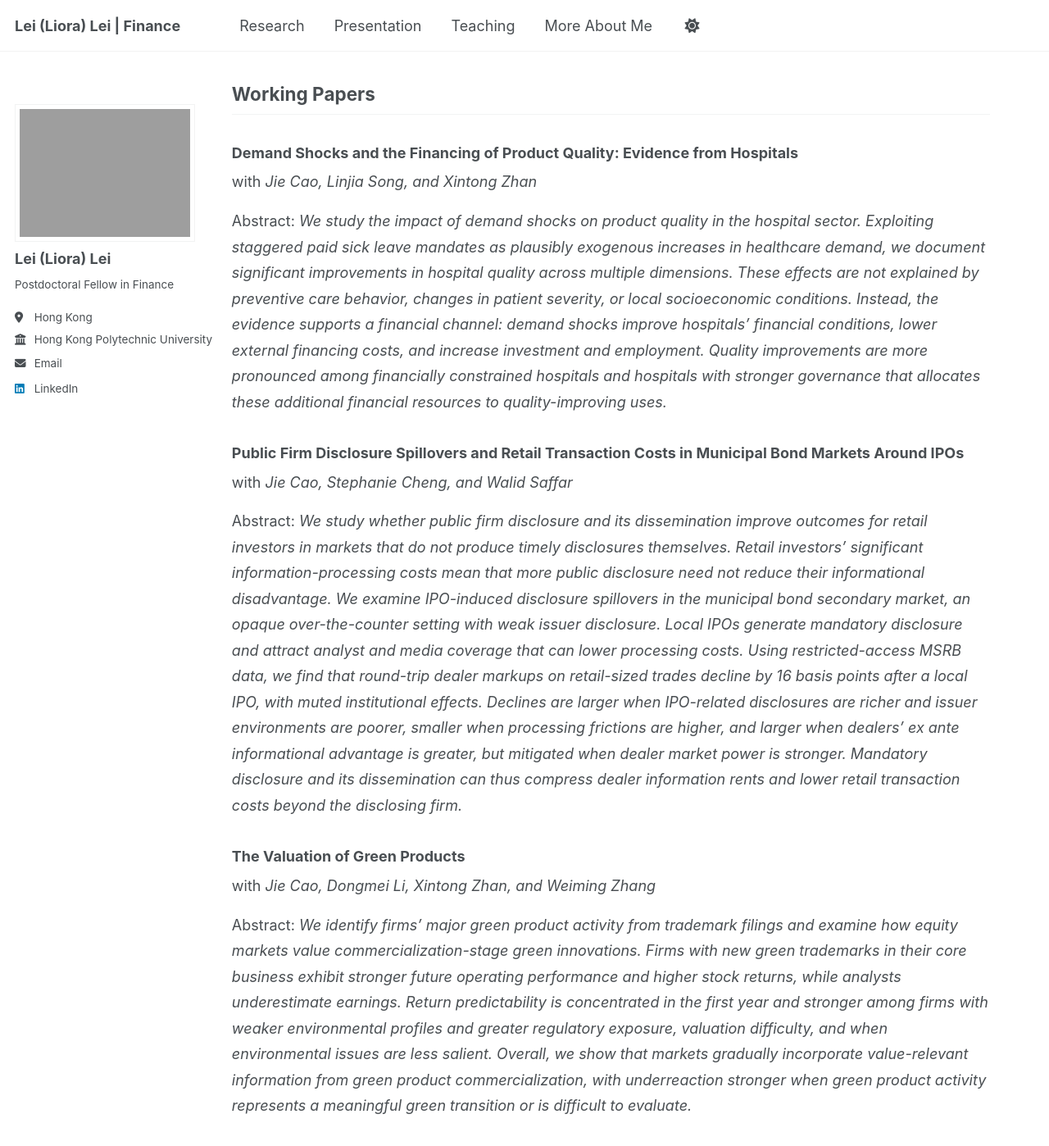
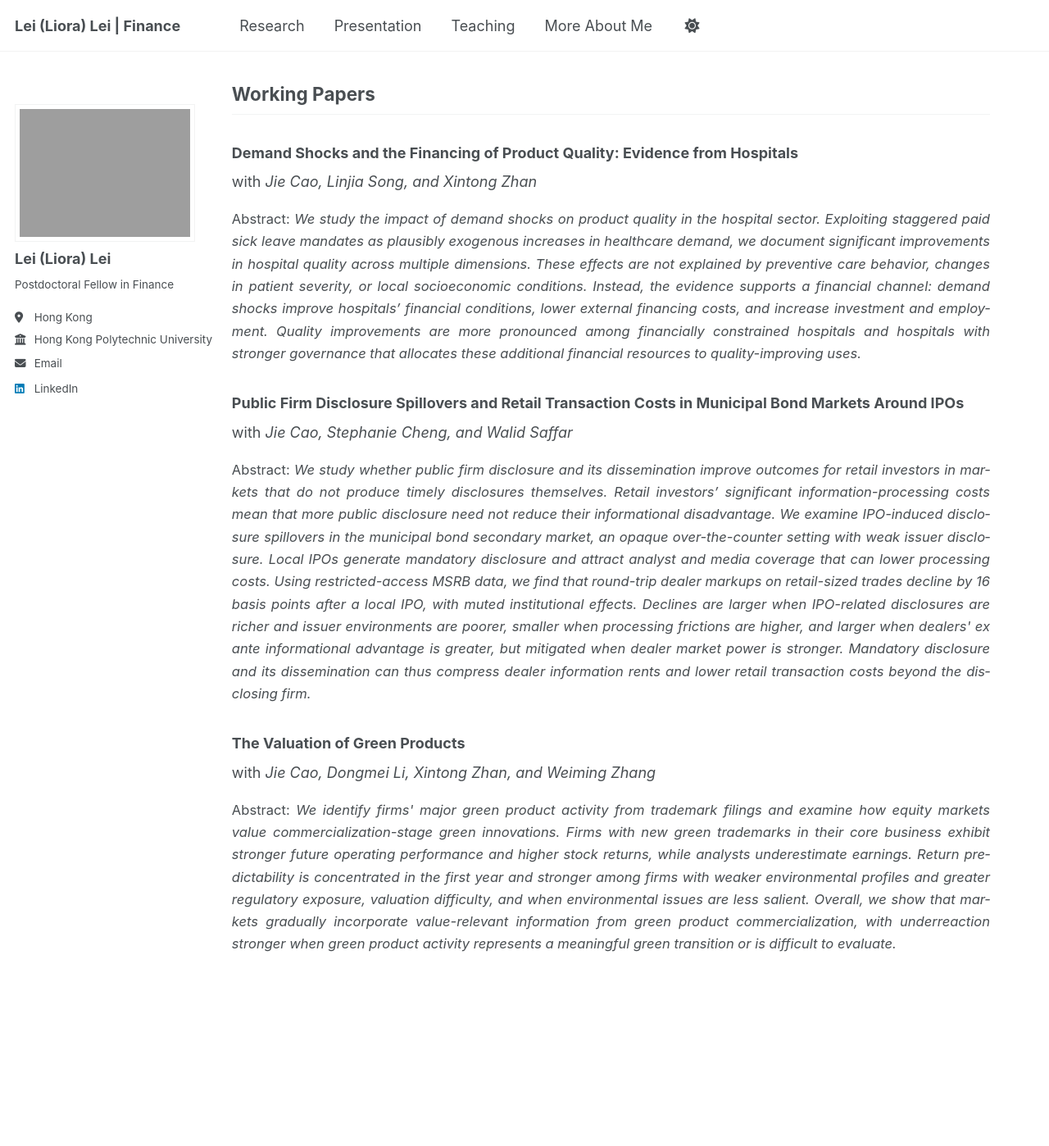
Before and after one commit to Liora-Lei/Lei-Lei, a Jekyll site: the page built from _pages/about.md, in a window 1280 px wide and 1400 px high, scrolled down 732 px. Shown: the whole window at 82% size. Built offline with Jekyll 4.4.1, drawn with Linux system fonts in a browser that asks for light colours; a script that is not in the unit is left out.

Commit message:
Make working paper abstracts smaller and justified

```diff
--- a/_includes/head/custom.html
+++ b/_includes/head/custom.html
@@ -64,6 +64,14 @@
   margin-bottom: 0.9em;
 }
 
+/* Working paper abstracts on the homepage and Research page. */
+.page__content .paper-abstract {
+  font-size: 0.92em;
+  line-height: 1.65;
+  text-align: justify;
+  hyphens: auto;
+}
+
 /* 表格也稍微放宽一些 */
 .page__content table {
   width: 100%;
--- a/_includes/working-papers.md
+++ b/_includes/working-papers.md
@@ -2,16 +2,16 @@
 
 with *Jie Cao, Linjia Song, and Xintong Zhan*
 
-Abstract: *We study the impact of demand shocks on product quality in the hospital sector. Exploiting staggered paid sick leave mandates as plausibly exogenous increases in healthcare demand, we document significant improvements in hospital quality across multiple dimensions. These effects are not explained by preventive care behavior, changes in patient severity, or local socioeconomic conditions. Instead, the evidence supports a financial channel: demand shocks improve hospitals’ financial conditions, lower external financing costs, and increase investment and employment. Quality improvements are more pronounced among financially constrained hospitals and hospitals with stronger governance that allocates these additional financial resources to quality-improving uses.*
+<p class="paper-abstract" lang="en">Abstract: <em>We study the impact of demand shocks on product quality in the hospital sector. Exploiting staggered paid sick leave mandates as plausibly exogenous increases in healthcare demand, we document significant improvements in hospital quality across multiple dimensions. These effects are not explained by preventive care behavior, changes in patient severity, or local socioeconomic conditions. Instead, the evidence supports a financial channel: demand shocks improve hospitals’ financial conditions, lower external financing costs, and increase investment and employment. Quality improvements are more pronounced among financially constrained hospitals and hospitals with stronger governance that allocates these additional financial resources to quality-improving uses.</em></p>
 
 ### Public Firm Disclosure Spillovers and Retail Transaction Costs in Municipal Bond Markets Around IPOs
 
 with *Jie Cao, Stephanie Cheng, and Walid Saffar*
 
-Abstract: *We study whether public firm disclosure and its dissemination improve outcomes for retail investors in markets that do not produce timely disclosures themselves. Retail investors’ significant information-processing costs mean that more public disclosure need not reduce their informational disadvantage. We examine IPO-induced disclosure spillovers in the municipal bond secondary market, an opaque over-the-counter setting with weak issuer disclosure. Local IPOs generate mandatory disclosure and attract analyst and media coverage that can lower processing costs. Using restricted-access MSRB data, we find that round-trip dealer markups on retail-sized trades decline by 16 basis points after a local IPO, with muted institutional effects. Declines are larger when IPO-related disclosures are richer and issuer environments are poorer, smaller when processing frictions are higher, and larger when dealers' ex ante informational advantage is greater, but mitigated when dealer market power is stronger. Mandatory disclosure and its dissemination can thus compress dealer information rents and lower retail transaction costs beyond the disclosing firm.*
+<p class="paper-abstract" lang="en">Abstract: <em>We study whether public firm disclosure and its dissemination improve outcomes for retail investors in markets that do not produce timely disclosures themselves. Retail investors’ significant information-processing costs mean that more public disclosure need not reduce their informational disadvantage. We examine IPO-induced disclosure spillovers in the municipal bond secondary market, an opaque over-the-counter setting with weak issuer disclosure. Local IPOs generate mandatory disclosure and attract analyst and media coverage that can lower processing costs. Using restricted-access MSRB data, we find that round-trip dealer markups on retail-sized trades decline by 16 basis points after a local IPO, with muted institutional effects. Declines are larger when IPO-related disclosures are richer and issuer environments are poorer, smaller when processing frictions are higher, and larger when dealers' ex ante informational advantage is greater, but mitigated when dealer market power is stronger. Mandatory disclosure and its dissemination can thus compress dealer information rents and lower retail transaction costs beyond the disclosing firm.</em></p>
 
 ### The Valuation of Green Products
 
 with *Jie Cao, Dongmei Li, Xintong Zhan, and Weiming Zhang*
 
-Abstract: *We identify firms' major green product activity from trademark filings and examine how equity markets value commercialization-stage green innovations. Firms with new green trademarks in their core business exhibit stronger future operating performance and higher stock returns, while analysts underestimate earnings. Return predictability is concentrated in the first year and stronger among firms with weaker environmental profiles and greater regulatory exposure, valuation difficulty, and when environmental issues are less salient. Overall, we show that markets gradually incorporate value-relevant information from green product commercialization, with underreaction stronger when green product activity represents a meaningful green transition or is difficult to evaluate.*
+<p class="paper-abstract" lang="en">Abstract: <em>We identify firms' major green product activity from trademark filings and examine how equity markets value commercialization-stage green innovations. Firms with new green trademarks in their core business exhibit stronger future operating performance and higher stock returns, while analysts underestimate earnings. Return predictability is concentrated in the first year and stronger among firms with weaker environmental profiles and greater regulatory exposure, valuation difficulty, and when environmental issues are less salient. Overall, we show that markets gradually incorporate value-relevant information from green product commercialization, with underreaction stronger when green product activity represents a meaningful green transition or is difficult to evaluate.</em></p>
```
